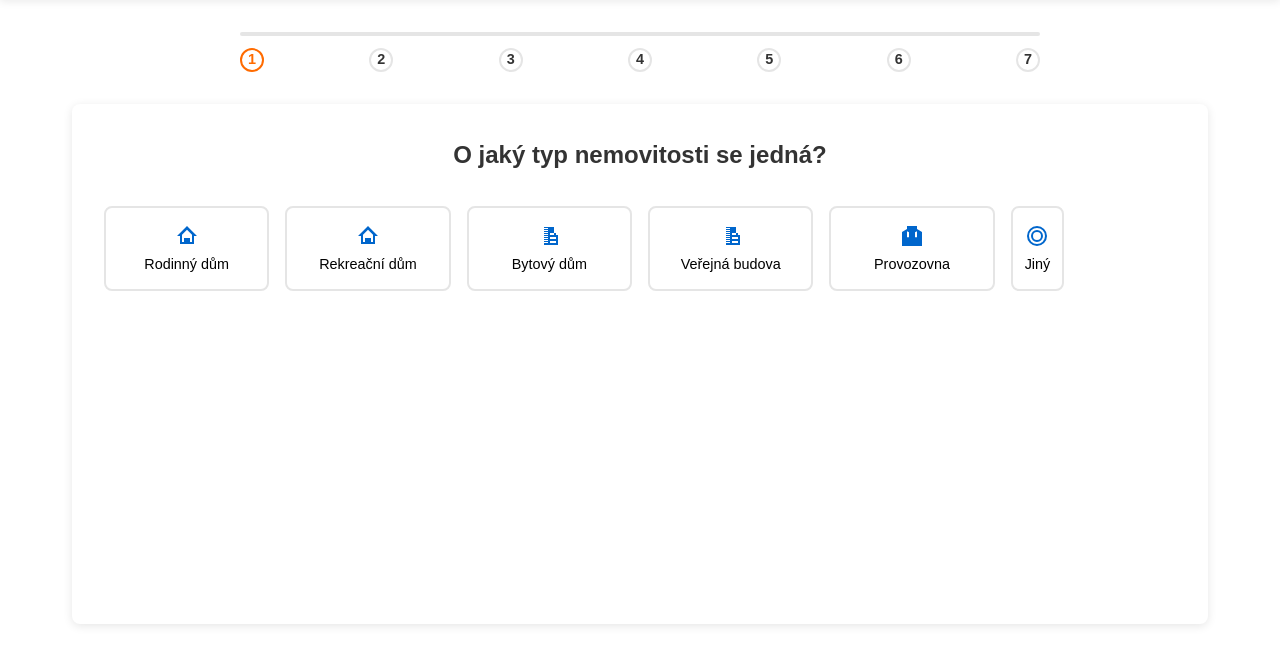
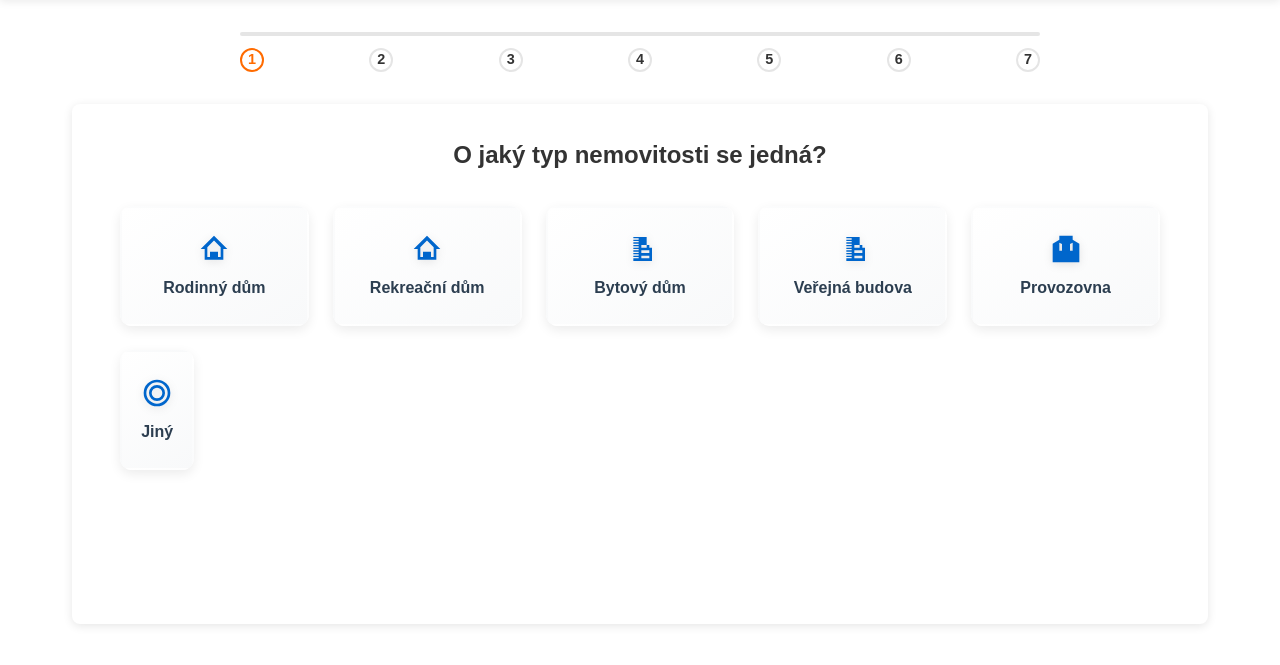
Before and after one commit to Petrpejsek/dotacni_kalkulator, a PHP site: page /kalkulator.html in a window 1280 px wide. Shown: the part 116-781 px from the top of the page. Run offline with PHP 8.4, Linux system fonts and the light colour scheme.

Commit message:
🎨 Moderní krásný design - profesionální boxy s gradientem, stíny a animacemi

```diff
--- a/styles.css
+++ b/styles.css
@@ -183,6 +183,7 @@ body {
         grid-template-columns: 1fr;
         max-width: 100%;
         gap: 1rem;
+        padding: 0 0.5rem;
     }
 
     .calculator-container {
@@ -196,7 +197,9 @@ body {
 
     .option-btn {
         height: auto;
-        padding: 1.2rem;
+        padding: 1rem;
+        min-height: 100px;
+        border-radius: 10px;
     }
 
     /* OPRAVA LOG V MOBILNÍ VERZI */
@@ -465,12 +468,13 @@ h2 {
 /* Options grid */
 .options-grid {
     display: grid;
-    grid-template-columns: repeat(auto-fit, minmax(125px, 1fr));
-    gap: 1rem;
-    margin-bottom: 2rem;
+    grid-template-columns: repeat(auto-fit, minmax(180px, 1fr));
+    gap: 1.5rem;
+    margin-bottom: 3rem;
     width: 100%;
     max-width: 1200px;
     margin: 0 auto;
+    padding: 0 1rem;
 }
 
 .option-btn {
@@ -478,35 +482,76 @@ h2 {
     flex-direction: column;
     align-items: center;
     justify-content: center;
-    padding: 0.75rem;
-    border: 2px solid var(--border-color);
-    border-radius: 8px;
-    background-color: var(--background-color);
+    padding: 1.2rem;
+    border: 2px solid transparent;
+    border-radius: 12px;
+    background: linear-gradient(145deg, #ffffff, #f8f9fa);
     cursor: pointer;
     transition: all 0.3s ease;
     height: 100%;
-    min-height: 85px;
+    min-height: 120px;
+    box-shadow: 0 4px 12px rgba(0, 0, 0, 0.08);
+    position: relative;
+    overflow: hidden;
+}
+
+.option-btn::before {
+    content: '';
+    position: absolute;
+    top: 0;
+    left: 0;
+    right: 0;
+    bottom: 0;
+    background: linear-gradient(145deg, rgba(0, 102, 204, 0.05), rgba(255, 107, 0, 0.05));
+    opacity: 0;
+    transition: opacity 0.3s ease;
+    z-index: 1;
 }
 
 .option-btn img {
-    width: 24px;
-    height: 24px;
-    margin-bottom: 0.5rem;
+    width: 32px;
+    height: 32px;
+    margin-bottom: 0.8rem;
+    position: relative;
+    z-index: 2;
+    filter: drop-shadow(0 2px 4px rgba(0, 0, 0, 0.1));
 }
 
 .option-btn span {
-    font-size: 0.9rem;
+    font-size: 1rem;
+    font-weight: 600;
     text-align: center;
+    color: #2c3e50;
+    position: relative;
+    z-index: 2;
+    line-height: 1.3;
 }
 
 .option-btn:hover {
+    transform: translateY(-4px);
+    box-shadow: 0 8px 25px rgba(0, 0, 0, 0.15);
     border-color: var(--primary-blue);
-    background-color: rgba(0, 102, 204, 0.05);
+}
+
+.option-btn:hover::before {
+    opacity: 1;
 }
 
 .option-btn.selected {
-    border-color: var(--primary-blue);
-    background-color: rgba(0, 102, 204, 0.1);
+    border-color: var(--primary-orange);
+    background: linear-gradient(145deg, #fff5f0, #ffffff);
+    box-shadow: 0 8px 25px rgba(255, 107, 0, 0.2);
+    transform: translateY(-2px);
+}
+
+.option-btn.selected::before {
+    background: linear-gradient(145deg, rgba(255, 107, 0, 0.1), rgba(255, 107, 0, 0.05));
+    opacity: 1;
+}
+
+.option-btn.selected span {
+    color: var(--primary-orange);
+    font-weight: 700;
 }
 
 /* Omezím výšku kontejneru s možnostmi, aby stránka nebyla scrolovací */
@@ -1074,7 +1119,7 @@ input[type=number] {
         min-width: 0;
         max-width: 100%;
         height: auto;
-        min-height: 85px;
+        min-height: 120px;
     }
 }
 
@@ -1083,11 +1128,11 @@ input[type=number] {
     min-width: 0;
     max-width: 100%;
     height: auto;
-    min-height: 85px;
-    padding: 0.75rem;
-    border: 2px solid var(--border-color);
-    border-radius: 8px;
-    background-color: var(--background-color);
+    min-height: 120px;
+    padding: 1.2rem;
+    border: 2px solid transparent;
+    border-radius: 12px;
+    background: linear-gradient(145deg, #ffffff, #f8f9fa);
     cursor: pointer;
     transition: all 0.3s ease;
     box-sizing: border-box;
@@ -1095,11 +1140,15 @@ input[type=number] {
     flex-direction: column;
     align-items: center;
     justify-content: center;
+    box-shadow: 0 4px 12px rgba(0, 0, 0, 0.08);
+    position: relative;
+    overflow: hidden;
 }
 
 @media (min-width: 700px) {
     .options-grid {
-        grid-template-columns: repeat(auto-fit, minmax(125px, 1fr));
+        grid-template-columns: repeat(auto-fit, minmax(180px, 1fr));
+        gap: 1.5rem;
     }
     .jiny-row-wrapper {
         min-width: unset;
```
